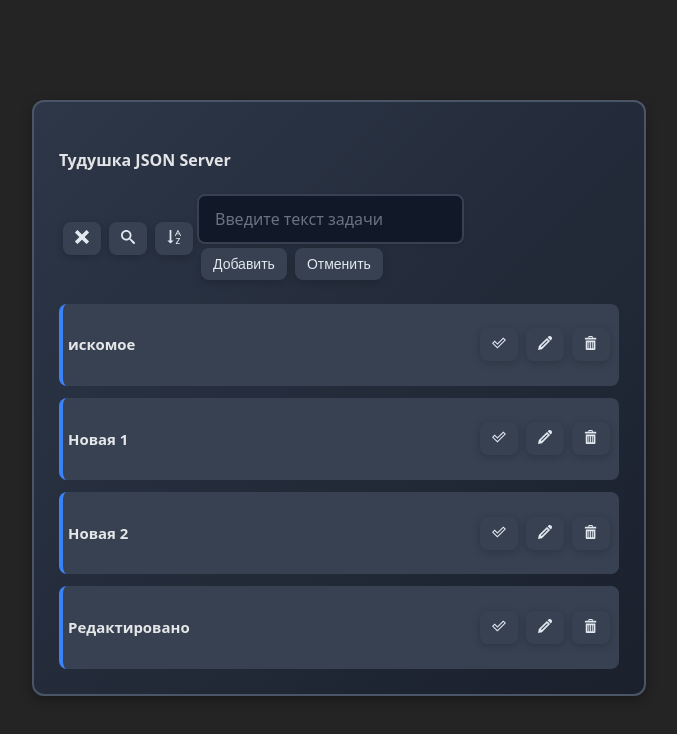
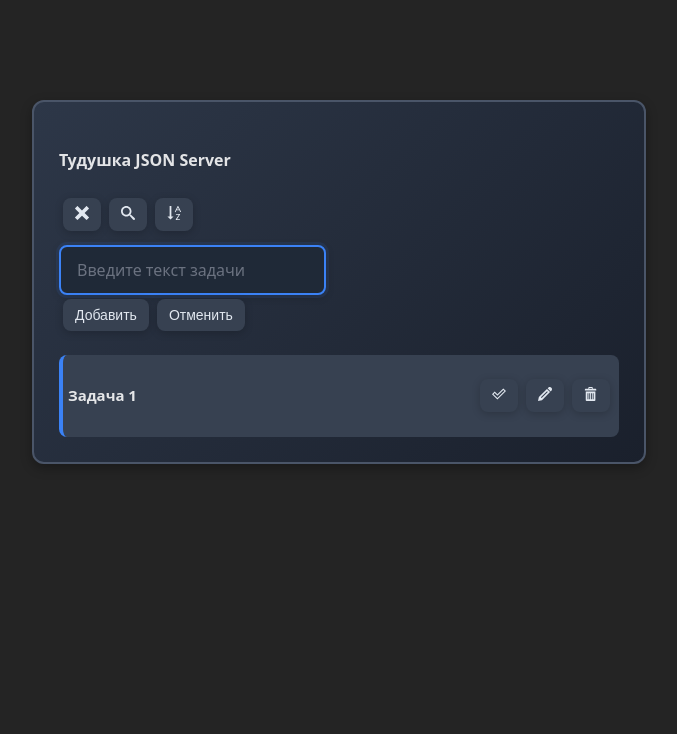
Before and after one commit to AndrewGolov/React-Todos-json-server, a React (Vite) app: page / in a window 1280 px wide. Both pictures are taken after a click on the button 383 px from the left and 214 px from the top of the page. Shown: the top 734 px of the page, without its empty margins (301-978 px from the left). Built offline with nearby package versions, Linux system fonts and the light colour scheme; data requests are answered from the project's data file.

Commit message:
add context to ActionBar and AddingForm

```diff
--- a/src/App.jsx
+++ b/src/App.jsx
@@ -2,6 +2,7 @@ import './App.css';
 import { useState, useEffect } from 'react';
 import { Loader, TodoListComp, ActionBar } from './components';
 import { readTodos, createTask, updateTask, searchTasks } from './utils';
+import { AppContext } from './context/AppContext';
 
 export const App = () => {
 	const [dataTodos, setDataTodos] = useState([]);
@@ -117,13 +118,12 @@ export const App = () => {
 	const renderTodos = isSearchingMode ? searchResults : dataTodos;
 
 	return (
+		<AppContext value={{ isAddingTask, onClickAddBtn, onSubmitAddTask, errorMessage }}>
 			<div className="app__wrapper">
 				<div className="list__wrapper">
 					<h4>Тудушка JSON Server</h4>
 					<div className="list__header">
 						<ActionBar
-						onClickAddBtn={onClickAddBtn}
-						isAddingTask={isAddingTask}
 							isOpenSearch={isOpenSearch}
 							onToggle={onClickSearchBtn}
 							handleSearch={handleSearchTask}
@@ -131,15 +131,12 @@ export const App = () => {
 							isOpenSearch={isOpenSearch}
 							isSorted={isSorted}
 							handleSortList={handleSortList}
-						onSubmit={onSubmitAddTask}
-						isOpen={isAddingTask}
-						errorMessage={errorMessage}
-						onToggle={onClickAddBtn}
 						/>
 					</div>
 
 					<TodoListComp dataTodos={renderTodos} handleCompletedTask={handleCompletedTask} />
 				</div>
 			</div>
+		</AppContext>
 	);
 };
--- a/src/components/ActionBar/ActionBar.jsx
+++ b/src/components/ActionBar/ActionBar.jsx
@@ -1,34 +1,23 @@
 import { ImPlus, ImCross, ImSearch, ImList2, ImSortAlphaAsc } from 'react-icons/im';
 import { Button } from '../Button/Button';
-import { useEffect, useRef } from 'react';
-import { AddingForm } from './components/AddingForm';
+import { useEffect, useRef, use } from 'react';
+import { AddingFormComponent } from './components/AddingFormComponent.jsx';
 import { SearchingForm } from './components/SearchingForm';
+import { AppContext } from '../../context/AppContext';
+import { ErrorComponent } from '../ErrorComponent.jsx';
 
-export const ActionBar = ({
-	onClickAddBtn,
-	isAddingTask,
-	isSorted,
-	handleSortList,
-	onSubmitAddTask,
-	errorMessage,
-	isSearching,
-	onClickSearchBtn,
-	handleSearch,
-	clearSearch,
-}) => {
-	const refAddField = useRef(null);
+export const ActionBar = ({ isSorted, handleSortList, isSearching, onClickSearchBtn, handleSearch, clearSearch }) => {
+	const { isAddingTask, onClickAddBtn, errorMessage } = use(AppContext);
+
 	const refSearchField = useRef(null);
 
 	useEffect(() => {
 		if (isSearching) {
 			refSearchField.current?.focus();
 		}
-		if (isAddingTask) {
-			refAddField.current?.focus();
-		}
-	}, [isAddingTask, isSearching]);
+	}, [isSearching]);
 	return (
-		<>
+		<div style={{ display: 'flex', flexDirection: 'column', gap: '10px' }}>
 			<div>
 				<Button type="button" text={!isAddingTask ? <ImPlus /> : <ImCross />} onClick={onClickAddBtn} />
 				<Button type="button" text={<ImSearch />} onClick={onClickSearchBtn} />
@@ -36,16 +25,10 @@ export const ActionBar = ({
 			</div>
 
 			<div>
-				{isAddingTask && (
-					<AddingForm
-						onSubmit={onSubmitAddTask}
-						isOpen={isAddingTask}
-						onToggle={onClickAddBtn}
-						errorMessage={errorMessage}
-					/>
-				)}
+				{isAddingTask && <AddingFormComponent />}
 				{isSearching && <SearchingForm handleSearch={handleSearch} clearSearch={clearSearch} />}
+				{errorMessage && <ErrorComponent errorMessage={errorMessage} />}
 			</div>
-		</>
+		</div>
 	);
 };
--- a/src/components/ActionBar/components/AddingForm.jsx
+++ b/src/components/ActionBar/components/AddingFormComponent.jsx
@@ -1,18 +1,27 @@
 import { useState, useRef } from 'react';
 import { Button } from '../../Button/Button';
 import { Field } from '../../Field/Field';
+import { use, useEffect } from 'react';
+import { AppContext } from '../../../context/AppContext';
 
-export const AddingForm = ({ onSubmit, onToggle, isOpen, errorMessage }) => {
+export const AddingFormComponent = () => {
+	const { onSubmitAddTask, isAddingTask, onClickAddBtn } = use(AppContext);
 	const [newValue, setNewValue] = useState('');
 	const refAddField = useRef(null);
 
+	useEffect(() => {
+		if (isAddingTask) {
+			refAddField.current?.focus();
+		}
+	}, [isAddingTask]);
+
 	return (
 		<>
-			{isOpen && (
+			{isAddingTask && (
 				<form
 					onSubmit={(event) => {
 						event.preventDefault();
-						onSubmit({ value: newValue });
+						onSubmitAddTask({ value: newValue });
 						setNewValue('');
 					}}
 				>
@@ -24,8 +33,6 @@ export const AddingForm = ({ onSubmit, onToggle, isOpen, errorMessage }) => {
 						inpRef={refAddField}
 					/>
 
-					{errorMessage && <span style={{ color: 'red', fontSize: '14px' }}>{errorMessage}</span>}
-
 					<div>
 						<Button type="submit" text="Добавить" />
 
@@ -33,7 +40,7 @@ export const AddingForm = ({ onSubmit, onToggle, isOpen, errorMessage }) => {
 							type="button"
 							text="Отменить"
 							onClick={() => {
-								onToggle();
+								onClickAddBtn();
 								setNewValue('');
 							}}
 						/>
--- /dev/null
+++ b/src/components/ErrorComponent.jsx
@@ -0,0 +1,3 @@
+export const ErrorComponent = ({ errorMessage }) => (
+	<span style={{ color: 'red', fontSize: '14px' }}>{errorMessage}</span>
+);
--- /dev/null
+++ b/src/context/AppContext.js
@@ -0,0 +1,3 @@
+import { createContext } from 'react';
+
+export const AppContext = createContext({});
--- a/src/db.json
+++ b/src/db.json
@@ -1,24 +1,9 @@
 {
   "todos": [
     {
-      "title": "искомое",
+      "title": "Задача 1",
       "completed": false,
-      "id": "rhqpPnqDFs4"
-    },
-    {
-      "title": "Новая 1",
-      "completed": false,
-      "id": "OIKn_BgahkU"
-    },
-    {
-      "title": "Новая 2",
-      "completed": false,
-      "id": "bgGa0VpZu5k"
-    },
-    {
-      "title": "Редактировано",
-      "completed": false,
-      "id": "AwY2vuo1B4s"
+      "id": "5SsGKv0wEFg"
     }
   ],
   "$schema": "./node_modules/json-server/schema.json"
```
Lines whose indentation alone changed are shown as unchanged.
